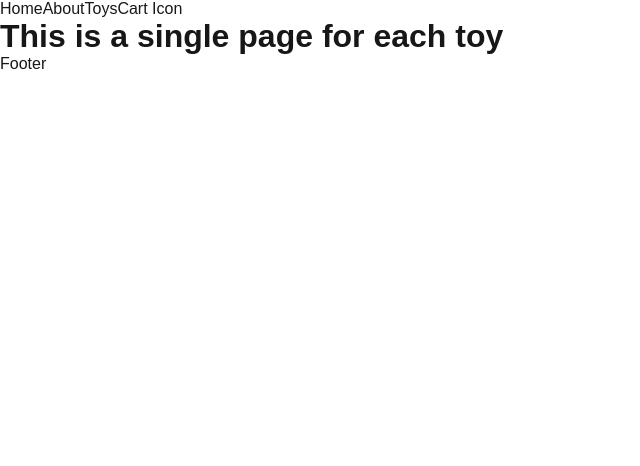
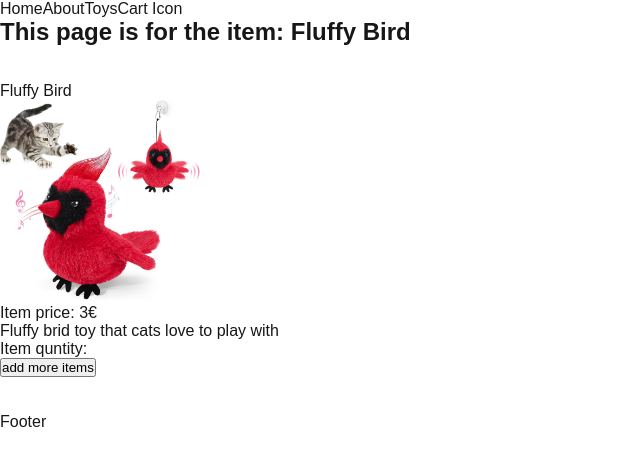
Before and after one commit to RavidEf/next-js-ecommerce-store, a Next.js app: page /toys/1 in a window 1280 px wide. Shown: the top 466 px of the page, without its empty margins (0-640 px from the left). Built offline with nearby package versions, Linux system fonts and the light colour scheme.

Commit message:
Add Cart page, checkout page, and add some elemtns to the cart page

```diff
--- a/app/componenets/header.js
+++ b/app/componenets/header.js
@@ -8,7 +8,7 @@ export default function Header() {
           <Link href="/">Home</Link>
           <Link href="/about">About</Link>
           <Link href="/toys">Toys</Link>
-          <Link href="/Cart">Cart Icon</Link>
+          <Link href="/cart">Cart Icon</Link>
         </nav>
       </div>
     </header>
--- a/app/database/toysobjects.js
+++ b/app/database/toysobjects.js
@@ -7,6 +7,7 @@ export const dummyObj = [
     imageName: 'bird',
     type: 'Cat-toy',
     description: 'Fluffy brid toy that cats love to play with',
+    price: 3,
   },
   {
     id: 2,
@@ -14,6 +15,7 @@ export const dummyObj = [
     imageName: 'bouncy',
     type: 'Cat-toy',
     description: 'Fluffy brid toy that cats love to play with',
+    price: 3,
   },
   {
     id: 3,
@@ -21,6 +23,7 @@ export const dummyObj = [
     imageName: 'wheel',
     type: 'Cat-toy',
     description: 'Fluffy brid toy that cats love to play with',
+    price: 3,
   },
   {
     id: 4,
@@ -28,6 +31,7 @@ export const dummyObj = [
     imageName: 'bed',
     type: 'Cat-toy',
     description: 'Fluffy brid toy that cats love to play with',
+    price: 3,
   },
   {
     id: 5,
@@ -35,6 +39,7 @@ export const dummyObj = [
     imageName: 'laser',
     type: 'Cat-toy',
     description: 'Fluffy brid toy that cats love to play with',
+    price: 3,
   },
 ];
 
--- a/app/toys/[toyid]/page.js
+++ b/app/toys/[toyid]/page.js
@@ -1,8 +1,13 @@
-import React from 'react';
+'use client';
+
+import Image from 'next/image';
+import React, { useState } from 'react';
 import { notFound } from '../../componenets/notfound';
 import { getToy } from '../../database/toysobjects';
 
 export default async function SingleToyPage(props) {
+  const [quantity, setQuantity] = useState(0);
+
   console.log(props);
 
   const toy = getToy(Number((await props.params).toyid));
@@ -13,9 +18,34 @@ export default async function SingleToyPage(props) {
     return notFound();
   }
 
+  function handelSubmit(event) {
+    event.preventDefault();
+  }
+
   return (
-    <div>
-      <h1>This is a single page for each toy</h1>
-    </div>
+    <section>
+      <div>
+        <h1>
+          This page is for the item: <b>{toy.firstName}</b>
+        </h1>
+      </div>
+      <br /> <br />
+      <div>{toy.firstName}</div>
+      <Image
+        src={`/images/${toy.imageName.toLowerCase()}.jpg`}
+        alt={toy.firstName}
+        width={200}
+        height={200}
+      />
+      <p>Item price: {toy.price}€</p>
+      <div>{toy.description}</div>
+      <div>
+        <form onSubmit={handelSubmit}>
+          <p>Item quntity: </p>
+          <button>add more items</button>
+        </form>
+      </div>
+      <br /> <br />
+    </section>
   );
 }
--- a/app/toys/page.js
+++ b/app/toys/page.js
@@ -14,7 +14,7 @@ export default function ToysPage() {
 
   return (
     <div>
-      <h1>Hello world! Welcome to the the Catto store</h1>
+      <h1>The full Catto selection</h1>
       <h3>Here are the products you can purchase in this store</h3>
       <br />
       <br />
@@ -24,6 +24,7 @@ export default function ToysPage() {
         {toys.map((toy) => {
           return (
             <div key={`toys-${toy.id}`}>
+              <Link href={`/toys/${toy.id}`}>
                 <div>{toy.firstName}</div>
                 <Image
                   src={`/images/${toy.imageName.toLowerCase()}.jpg`}
@@ -33,6 +34,7 @@ export default function ToysPage() {
                 />
                 <div>{toy.description}</div>
                 <hr />
+              </Link>
             </div>
           );
         })}
```
Also changed, not shown: app/cart/cart.css (+14 -0 lines), app/cart/page.js (+34 -2 lines), app/cart/checkout/checkout.css (added), app/cart/checkout/page.js (renamed from app/checkout/page.js), app/cart/checkout/thankyou/page.js (renamed from app/checkout/thankyou/thankyou.js), app/checkout/thankyou/thankyou.css (deleted), app/componenets/button.js (added). Lines whose indentation alone changed are shown as unchanged.
